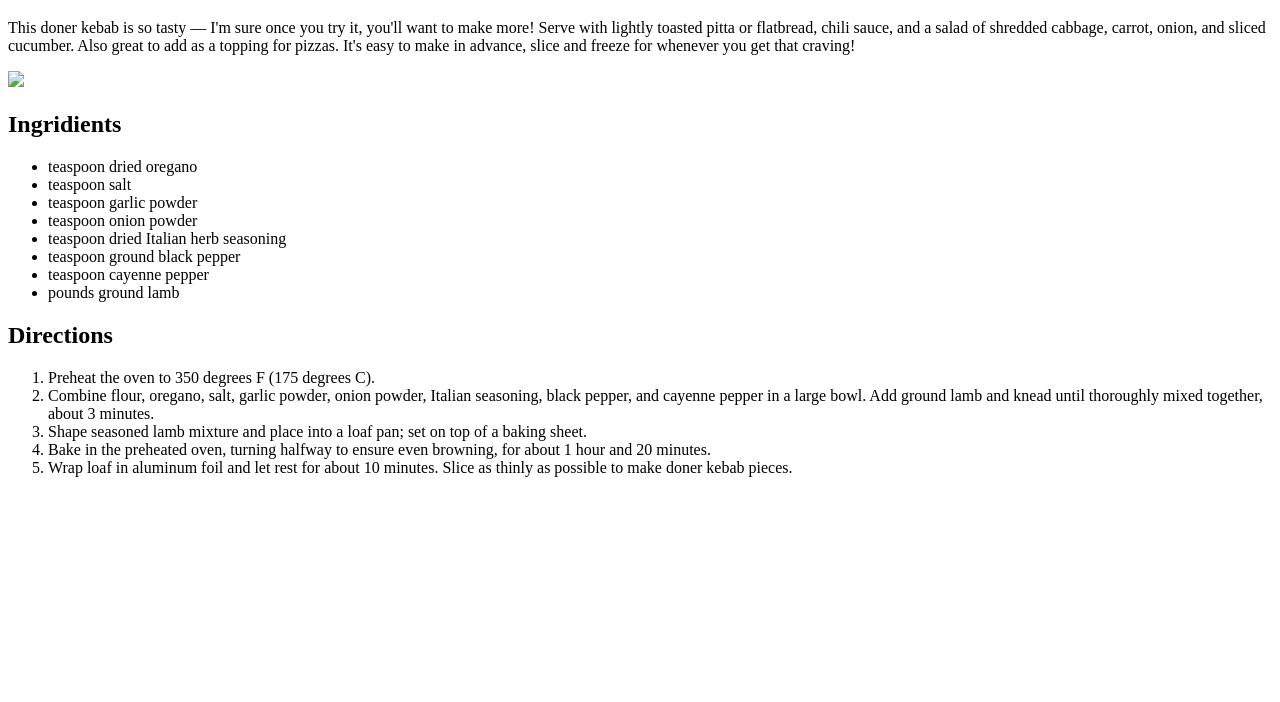
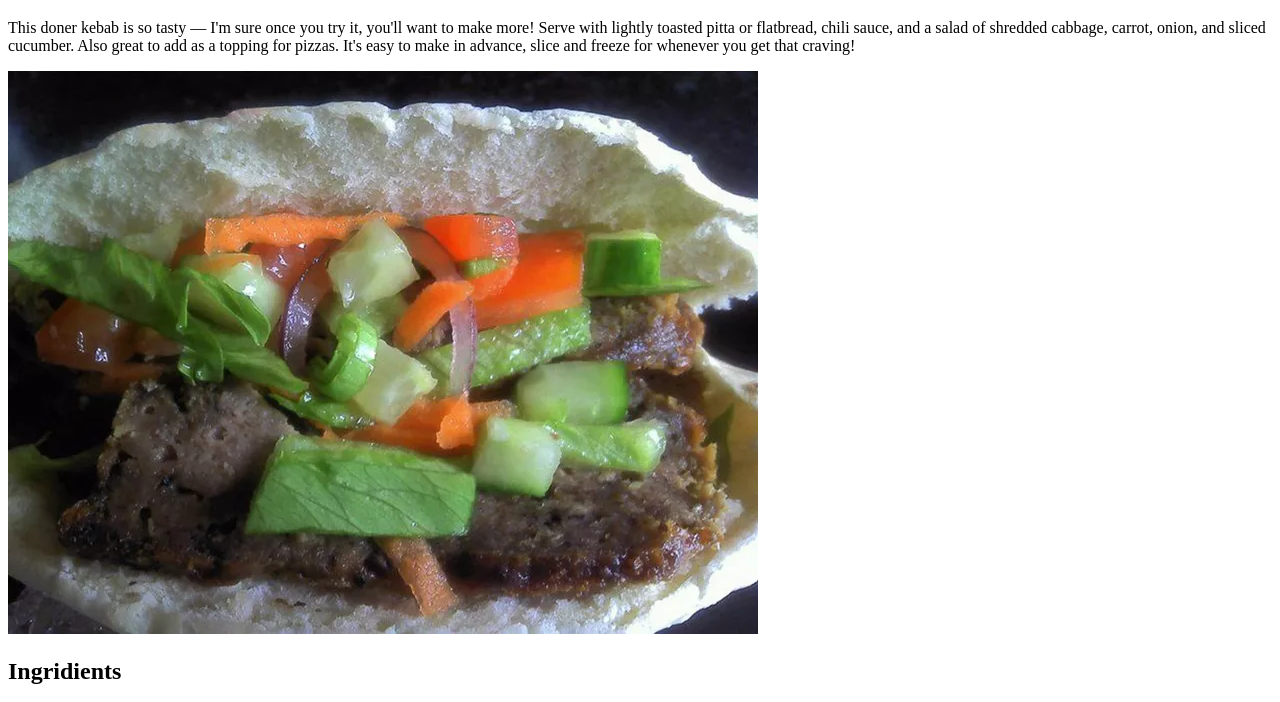
Before and after one commit to JAKUTza/odin-recipes, a plain HTML site: page recipes/kebab.html in a window 1280 px wide. Shown: the part 61-763 px from the top of the page. Drawn offline with Linux system fonts and the light colour scheme.

Commit message:
fix broken link

```diff
--- a/recipes/kebab.html
+++ b/recipes/kebab.html
@@ -11,7 +11,7 @@
         you'll want to make more! Serve with lightly toasted pitta or flatbread, chili sauce,
         and a salad of shredded cabbage, carrot, onion, and sliced cucumber. Also great to add as a topping for pizzas.
         It's easy to make in advance, slice and freeze for whenever you get that craving!</p>
-        <img src="images/kebab.webp">
+        <img src="../images/kebab.webp">
         <h2>Ingridients</h2>
         <ul>
             <li>teaspoon dried oregano</li>
```
